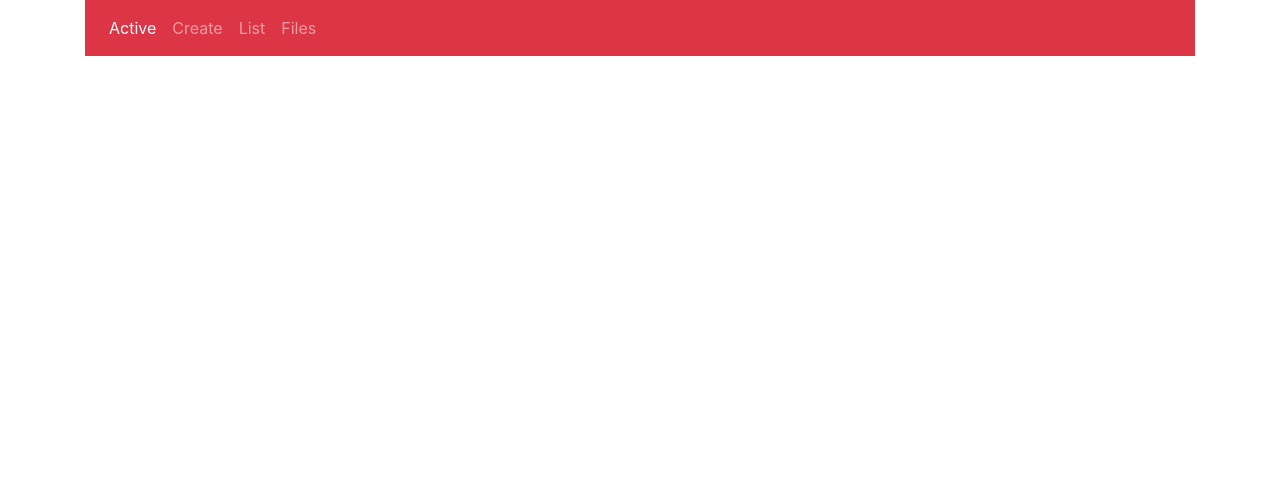
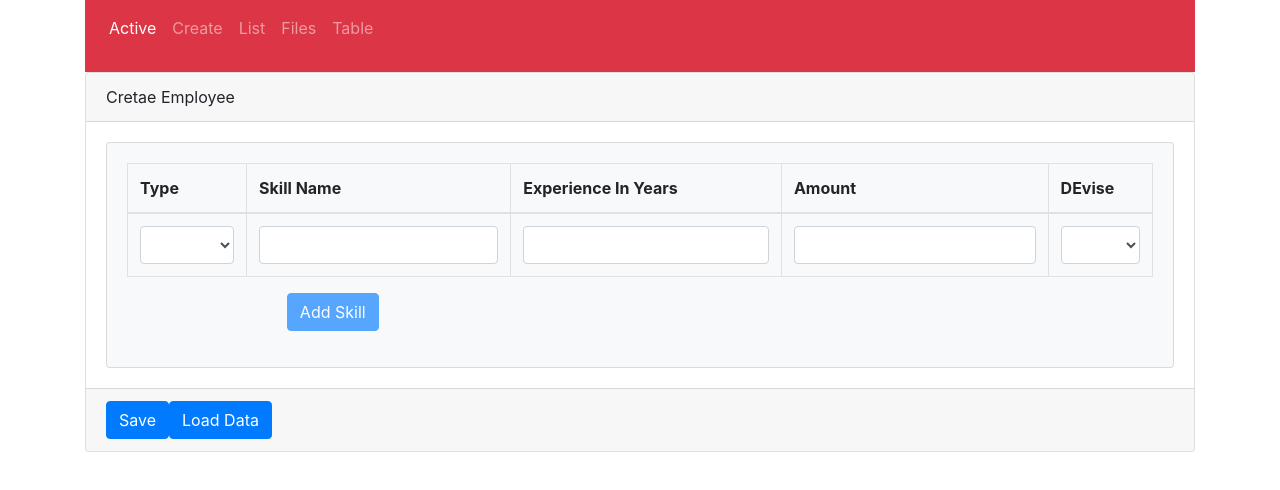
Before and after one commit to issemgane/Angular6ReactiveForms, an Angular app: page /table in a window 1280 px wide. Before the commit this address led to /. Shown: the top 490 px of the page. Built offline with nearby package versions, Linux system fonts and the light colour scheme.

Commit message:
add new comp

```diff
--- a/src/app/app-routing.module.ts
+++ b/src/app/app-routing.module.ts
@@ -3,12 +3,14 @@ import {Routes,RouterModule} from '@angular/router';
 import { CreateEmployeeComponent } from './employee/create-employee.component';
 import { ListEmployeeComponent } from './employee/list-employee.component';
 import { UploadFileComponent } from './upload-file/upload-file.component';
+import { DynamicComponent } from './dynamic/dynamic.component';
 
 
 export const appRoutes : Routes = [
    { path: 'create', component: CreateEmployeeComponent },
    { path: 'list', component: ListEmployeeComponent},
    { path: 'file', component: UploadFileComponent},
+   { path: 'table', component: DynamicComponent},
    { path: '', redirectTo: '/list',pathMatch: 'full'}
  ];
 
--- a/src/app/app.component.html
+++ b/src/app/app.component.html
@@ -13,6 +13,9 @@
             <li class="nav-item">
                 <a routerLinkActive="file" class="nav-link" routerLink="file">Files</a>
             </li>
+            <li class="nav-item">
+              <a routerLinkActive="table" class="nav-link" routerLink="table">Table</a>
+            </li>
         </ul>
       </nav>
       <router-outlet></router-outlet>
--- a/src/app/app.module.ts
+++ b/src/app/app.module.ts
@@ -8,13 +8,15 @@ import { CreateEmployeeComponent } from './employee/create-employee.component';
 import { ListEmployeeComponent } from './employee/list-employee.component';
 import { AppRoutingModule } from './app-routing.module';
 import { UploadFileComponent } from './upload-file/upload-file.component';
+import { DynamicComponent } from './dynamic/dynamic.component';
 
 @NgModule({
   declarations: [
     AppComponent,
     CreateEmployeeComponent,
     ListEmployeeComponent,
-    UploadFileComponent
+    UploadFileComponent,
+    DynamicComponent
   ],
   imports: [
     BrowserModule,
--- /dev/null
+++ b/src/app/dynamic/dynamic.component.html
@@ -0,0 +1,56 @@
+<form [formGroup]="employeeForm" (ngSubmit)="onSubmit()" class="form-horizontal">
+  <div class="card">
+      <div class="card-header">Cretae Employee</div>
+      <div class="card-body">
+          <div class="card card-body bg-light">
+                <table class="table table-bordered" formArrayName="skills" >
+                    <thead>
+                        <tr>
+                          <th scope="col">Type</th>
+                          <th scope="col">Skill Name</th>
+                          <th scope="col">Experience In Years</th>
+                          <th scope="col">Amount</th>
+                          <th scope="col">DEvise</th>
+                        </tr>
+                      </thead>
+                      <tbody>
+                          <tr *ngFor="let skill of employeeForm.get('skills').controls;let i=index" [formGroupName]="i" >
+                              <td>
+                                  <select class="form-control" formControlName="type" [id]="'type'+i">
+                                      <option  [value]="type" *ngFor="let type of types">{{type}}</option>
+                                    </select>
+                              </td>
+                              <td><input type='text' class="form-control" formControlName="skillName" [id]="'skillName'+i"></td>
+                              <td><input type='text' class="form-control" formControlName="experienceInYears" [id]="'experienceInYears'+i"></td>
+                              <td><input type='text' class="form-control" formControlName="amount" [id]="'amount'+i"></td>
+                              <td>
+                                  <select class="form-control" formControlName="devise" [id]="'devise'+i">
+                                      <option  [value]="devise" *ngFor="let devise of devises">{{devise}}</option>
+                                    </select>
+                              </td>
+
+                          </tr>
+                      </tbody>
+                </table>
+                <div class="form-group">
+                    <div class="form-inline">
+                        <div class="col-sm-5">
+                            <div class="form-check form-check-inline">
+                                <button  class="form-check-input btn btn-primary" [disabled]="employeeForm.get('skills').invalid"  (click)="addSkillButtonClick()" >
+                                  Add Skill
+                                  </button>
+                            </div>
+                        </div>
+                     </div>
+                </div>
+          </div>
+      </div>
+      <div class="card-footer">
+        <div class="btn-toolbar">
+            <button type="submit" class="btn btn-primary">Save</button>
+            <button type="button" (click)="onLoadDataClick()" class="btn btn-primary">Load Data</button>
+        </div>
+
+      </div>
+    </div>
+</form>
--- /dev/null
+++ b/src/app/dynamic/dynamic.component.ts
@@ -0,0 +1,62 @@
+import { Component, OnInit } from '@angular/core';
+import { FormGroup , FormControl ,FormBuilder ,Validators, AbstractControl, FormArray } from '@angular/forms';
+import { UserService } from '../user.service';
+
+
+@Component({
+  selector: 'app-dynamic',
+  templateUrl: './dynamic.component.html',
+  styleUrls: ['./dynamic.component.css']
+})
+export class DynamicComponent implements OnInit {
+  employeeForm : FormGroup;
+  types = ['USA', 'Canada', 'Uk'];
+  devises = ['EUR', 'ZAR', 'MAD'];
+
+  demande = {
+    'id':132,
+    'fullName':'ISSEMGANE',
+    'reponses':''
+    };
+
+
+
+  constructor(private fb :FormBuilder,private userService:UserService) { }
+
+  ngOnInit() {
+
+    this.employeeForm = this.fb.group({
+      skills:this.fb.array([
+        this.addSkillFormGroup()
+      ])
+   });
+  }
+
+  addSkillButtonClick(){
+    (<FormArray>this.employeeForm.get('skills')).push(this.addSkillFormGroup());
+          //console.log(this.employeeForm.get('skills'));
+    }
+
+  addSkillFormGroup() : FormGroup{
+    return  this.fb.group({
+       type:['',Validators.required],
+       skillName:['',Validators.required],
+       experienceInYears:['',Validators.required],
+       amount:['',Validators.required],
+       devise:['',Validators.required]
+
+      })
+   }
+
+   onSubmit():void{
+   // console.log(this.employeeForm.get('skills').value);
+    //console.log(JSON.stringify(this.employeeForm.get('skills').value));
+     this.demande.reponses=this.employeeForm.get('skills').value;
+     console.log(this.demande);
+     this.userService.sendData(this.demande).subscribe((response)=>{
+      console.log(response);
+     });
+    // console.log(JSON.stringify(this.demande));
+
+  }
+}
--- a/src/app/employee/create-employee.component.ts
+++ b/src/app/employee/create-employee.component.ts
@@ -14,14 +14,7 @@ export class CreateEmployeeComponent implements OnInit {
   fullNameLength = 0;
 
   formErrors = {
-    'fullName': '',
-    'email': '',
-    'confirmEmail': '',
-    'emailGroup': '',
-    'phone': '',
-    'skillName': '',
-    'experienceInYears': '',
-    'proficiency': ''
+
   };
 
   // This object contains all the validation messages for this form
@@ -144,13 +137,7 @@ export class CreateEmployeeComponent implements OnInit {
         this.logValidationErrors(abstractControl);
       }
 
-      if (abstractControl instanceof FormArray) {
-        for (const control of abstractControl.controls) {
-          if (control instanceof FormGroup) {
-            this.logValidationErrors(control);
-          }
-        }
-      }
+
 
     });
   }
@@ -200,6 +187,7 @@ export class CreateEmployeeComponent implements OnInit {
 
    onSubmit():void{
     console.log(this.employeeForm);
+    console.log(this.employeeForm.value);
   }
 
 addSkillFormGroup() : FormGroup{
--- a/src/app/user.service.ts
+++ b/src/app/user.service.ts
@@ -1,5 +1,5 @@
 import { Injectable } from '@angular/core';
-import { HttpClient } from '@angular/common/http';
+import { HttpClient, HttpHeaders } from '@angular/common/http';
 import { Observable } from 'rxjs';
 
 @Injectable({
@@ -15,4 +15,16 @@ export class UserService {
 
   }
 
+  sendData(data:any) : Observable<any> {
+
+     let headers = new HttpHeaders({'Content-Type':'application/json; charset=utf-8'});
+
+   //  return this.http.post('http://localhost:8080/rest/postData2',data,{headers:headers});
+     return this.http.post('http://localhost:8080/rest/postData',data);
+
+
+   }
+
+
+
 }
```
Also changed, not shown: src/app/employee/create-employee.component.html (+20 -14 lines), src/app/dynamic/dynamic.component.css (added), 1 other file (tests, documents, lock files or other folders).
